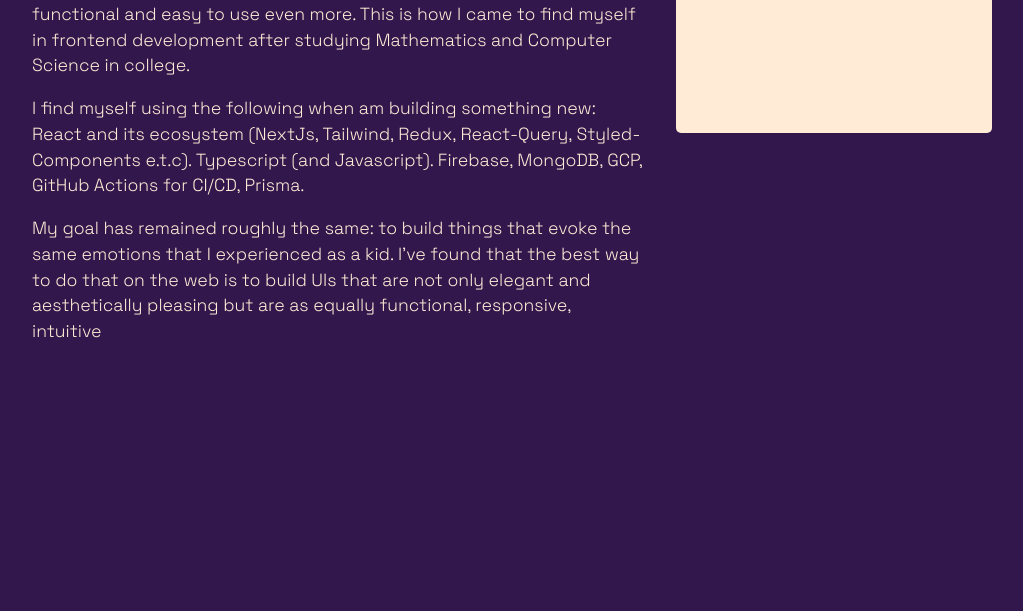
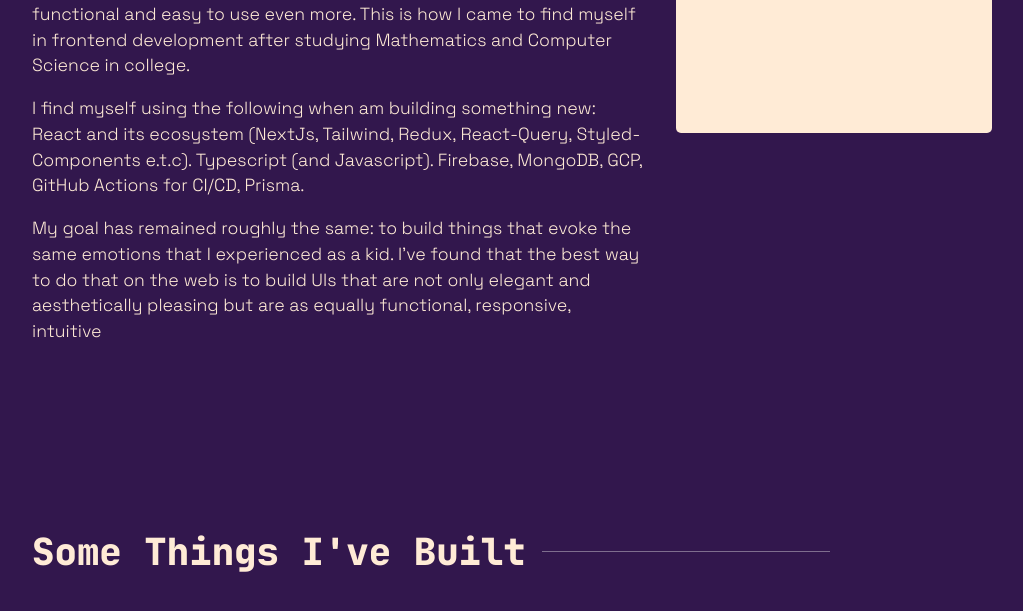
Before and after one commit to kd-kinuthiadavid/kdio-dev, a Next.js app: page / in a window 1280 px wide. Shown: the part 1213-1824 px from the top of the page, without its empty margins (128-1151 px from the left). Before the commit the page ends 1702 px from the top, so only its background shows below. Built offline with nearby package versions, Linux system fonts and the light colour scheme.

Commit message:
feat(components): create a projects section

```diff
--- /dev/null
+++ b/components/Projects/index.tsx
@@ -0,0 +1,18 @@
+import React from "react";
+import styled from "styled-components";
+import SectionHeading from "../SectionHeading";
+
+const Projects = () => {
+  return (
+    <Wrapper>
+      <SectionHeading text="Some Things I've Built" />
+    </Wrapper>
+  );
+};
+
+export default Projects;
+
+const Wrapper = styled.section`
+  min-height: 100vh;
+  color: ${({ theme }) => theme.colors.secondary};
+`;
--- a/pages/index.tsx
+++ b/pages/index.tsx
@@ -3,6 +3,7 @@ import styled from "styled-components";
 import About from "../components/AboutSection";
 import HeroSection from "../components/HeroSection";
 import KdAppBar from "../components/KdAppBar";
+import Projects from "../components/Projects";
 
 export default function Home() {
   return (
@@ -16,6 +17,7 @@ export default function Home() {
       <StyledMain>
         <HeroSection />
         <About />
+        <Projects />
       </StyledMain>
     </div>
   );
```
